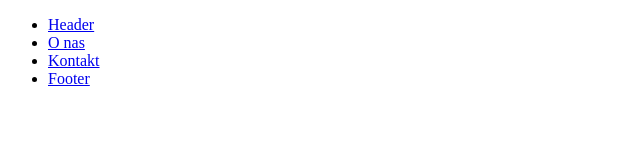
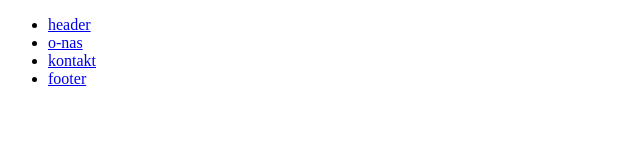
Before and after one commit to gorskik/zadanie3, a plain HTML site: page index.html in a window 1280 px wide. Shown: the full height of the page, 0-640 px from the left. Drawn offline with Linux system fonts and the light colour scheme.

Commit message:
menu-nawigacyjne

```diff
--- a/index.html
+++ b/index.html
@@ -6,19 +6,19 @@
     <title>Document</title>
 </head>
 <body>
-    <nav class="Menu-nawigacyjne"></nav>
-        <ul class="Menu-lista">
-            <li><a href="Header">Header</a></li>
-            <li><a href="O nas">O nas</a></li>
-            <li><a href="Kontakt">Kontakt</a></li>
-            <li><a href="Footer">Footer</a></li>
+    <nav class="menu-nawigacyjne">
+        <ul class="menu-lista">
+            <li><a href="header">header</a></li>
+            <li><a href="o-nas">o-nas</a></li>
+            <li><a href="kontakt">kontakt</a></li>
+            <li><a href="footer">footer</a></li>
         </ul>
         </nav>
 
         <header id="main"></header>
-        <section id="O nas"><p class="tekst"></p></section>
-        <section id="Kontakt" ></section>
-        <footer id="Footer"></footer>
+        <section id="o-nas"><p class="tekst"></p></section>
+        <section id="kontakt" ></section>
+        <footer id="footer"></footer>
 
 </body>
 </html>
```
